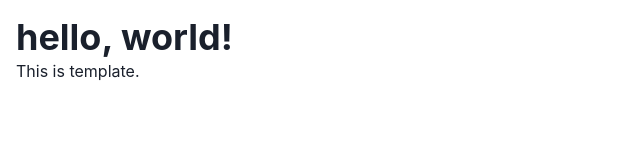
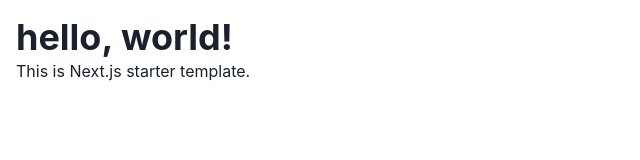
Before and after one commit to shimotsu4431/nextjs-starter-kit, a Next.js app: page / in a window 1280 px wide. Shown: the top 160 px of the page, without its empty margins (0-640 px from the left). Built offline with nearby package versions, Linux system fonts and the light colour scheme.

Commit message:
fix text

```diff
--- a/src/pages/index.tsx
+++ b/src/pages/index.tsx
@@ -15,7 +15,7 @@ const Home: NextPage = () => {
       <main>
         <Box p={4}>
           <Heading>hello, world!</Heading>
-          <Text fontSize='md'>This is template.</Text>
+          <Text fontSize='md'>This is Next.js starter template.</Text>
         </Box>
       </main>
     </>
```
